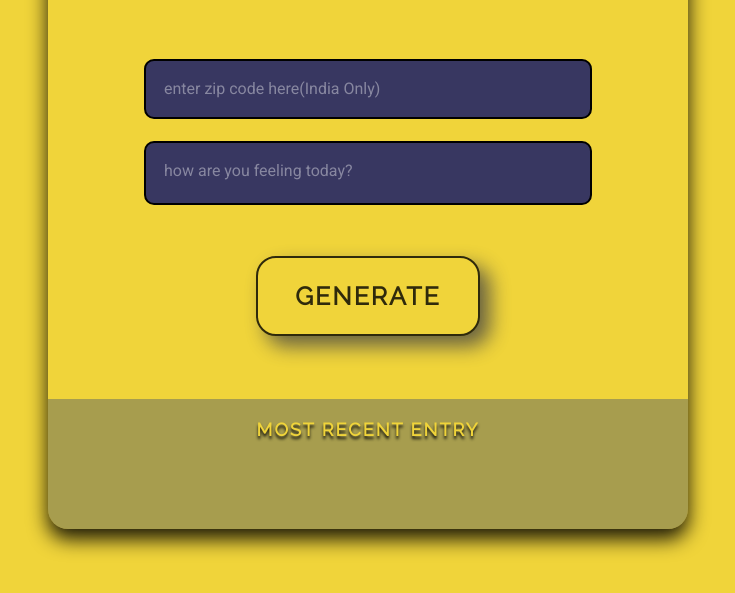
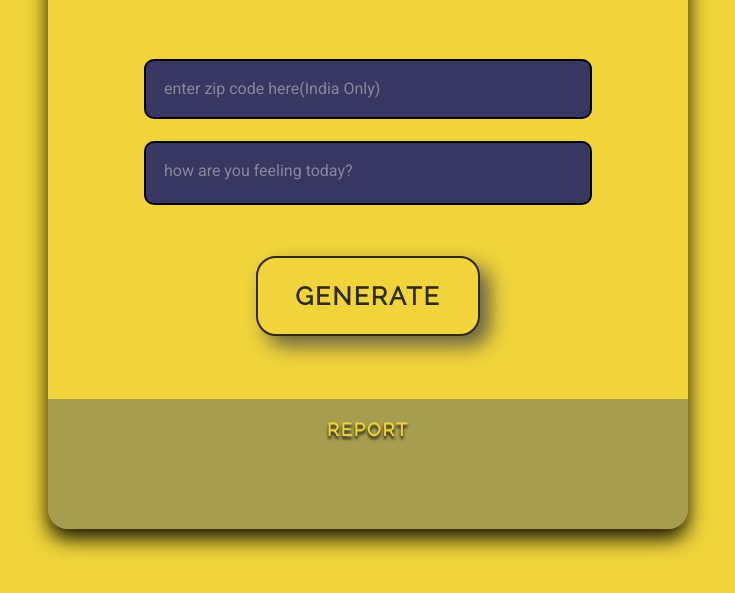
Before and after one commit to joshiujjawal22/Udacity-Project-3, a website: page website/index.html in a window 1280 px wide. Shown: the part 191-784 px from the top of the page, without its empty margins (272-1007 px from the left). Drawn offline with Linux system fonts and the light colour scheme.

Commit message:
Update index.html

```diff
--- a/website/index.html
+++ b/website/index.html
@@ -28,7 +28,7 @@
         <button id="generate" type="submit"> Generate </button>
       </form>
       <div class="holder entry">
-        <h2 class="entry_title">Most Recent Entry</h2>
+        <h2 class="entry_title">Report</h2>
         <div id="entryHolder">
           <div class="entry_date">
             <i class="fas fa-calendar-day entry_icon"></i>
```
